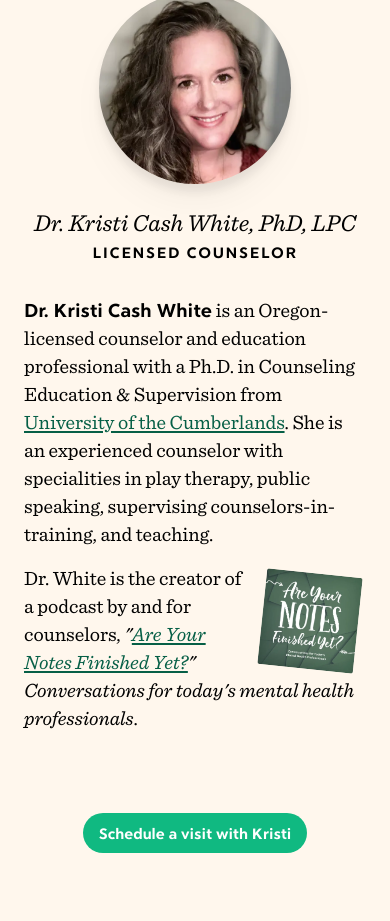
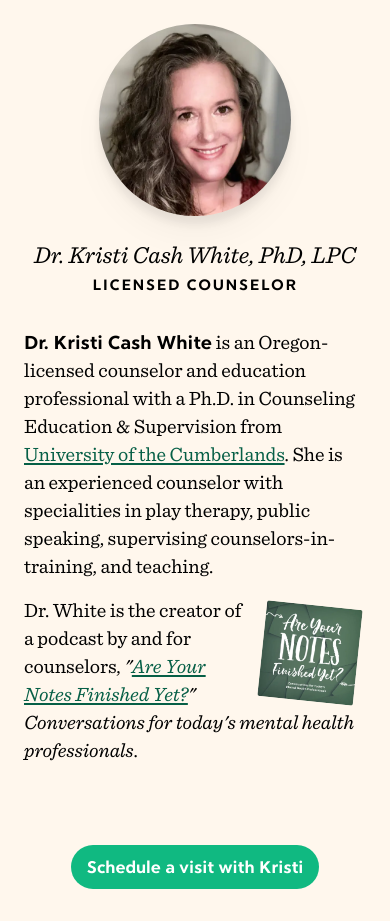
Before and after one commit to allanwhite/kristicashwhite, an Astro site: page / in a window 390 px wide. Before the commit the page ends 853 px from the top, so only its background shows below. Built offline with nearby package versions, Linux system fonts and the light colour scheme; Astro itself is replaced by a stand-in of ours.

Commit message:
responsive tweaks

```diff
--- a/src/pages/index.astro
+++ b/src/pages/index.astro
@@ -8,7 +8,7 @@ import MainLayout from '../layouts/main.astro';
 // const title = "Dr. Kristi Cash White, LPC"
 ---
 <MainLayout>
-	<div class="p-6 lg:p-6 grid gap-8 place-items-center h-screen content-center w-full md:w-2/3 lg:w-1/2 xl:w-1/3 mx-auto">
+	<section class="relative p-6 lg:p-6 grid gap-8 place-items-center md:h-screen md:content-center w-full md:w-2/3 lg:w-1/2 xl:w-1/3 mx-auto">
 		<div class="text-center">
 			<img class="w-48 h-48 mb-6 drop-shadow-xl rounded-full mx-auto" src="/images/kristi-portrait-square-2022.webp" loading="lazy" alt="portrait image" width="256" height="256" />
 			<h1 class="font-serif italic text-2xl">Dr. Kristi Cash White, PhD, LPC</h1>
@@ -26,5 +26,6 @@ import MainLayout from '../layouts/main.astro';
 		</p>
 		</div>
 		<a href="https://kristicashwhitecounseling.clientsecure.me" target="_blank" class="button transform hover:scale-105 transition-all" title="Start your visit in a new window">Schedule a visit with Kristi</a>
-	</div>
+	</section>
+	<!-- <section class="social grid "></section> -->
 </MainLayout>
--- a/src/styles/global.css
+++ b/src/styles/global.css
@@ -33,7 +33,7 @@
 @layer utilities {
     .button {
         text-decoration: none !important;
-        @apply appearance-none no-underline py-2 px-4 text-white font-sans font-bold text-base rounded-full bg-emerald-500 hover:text-white hover:bg-emerald-700 focus:outline-none focus:ring-2 focus:ring-emerald-400 focus:ring-opacity-75 transition-all duration-200;
+        @apply appearance-none no-underline py-2 px-4 text-white font-sans font-bold text-lg lg:text-base rounded-full bg-emerald-500 hover:text-white hover:bg-emerald-700 focus:outline-none focus:ring-2 focus:ring-emerald-400 focus:ring-opacity-75 transition-all duration-200;
     }
 }
 /* transition-all duration-100 underline hover:text-emerald-500 hover:decoration-2 */
```
